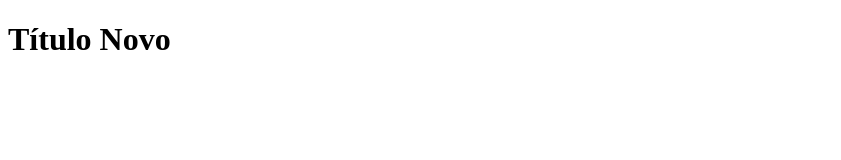
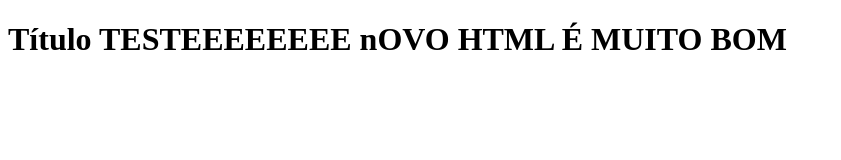
Before and after one commit to AndrePereiraFernando3/Novo-teste, a plain HTML site: page index.html in a window 1280 px wide. Shown: the whole page, without its empty margins (0-841 px from the left). Drawn offline with Linux system fonts and the light colour scheme.

Commit message:
alteracao da tag

```diff
--- a/index.html
+++ b/index.html
@@ -7,6 +7,8 @@
     <title>Projeto Git</title>
 </head>
 <body>
-    <h1>Título Novo
+    <h1>Título TESTEEEEEEEE nOVO
+
+        HTML É MUITO BOM
     </h1>
 </body>
```
